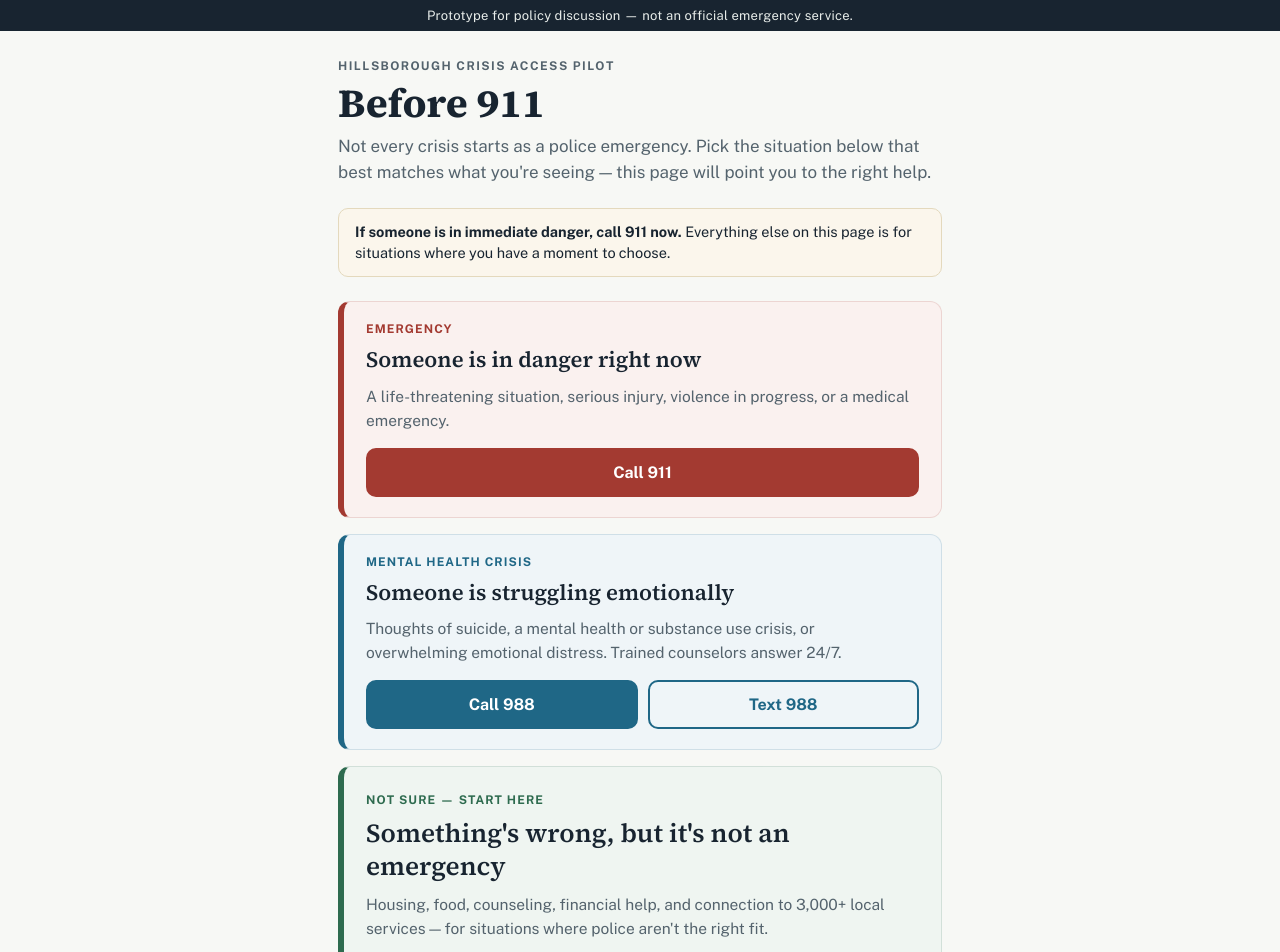
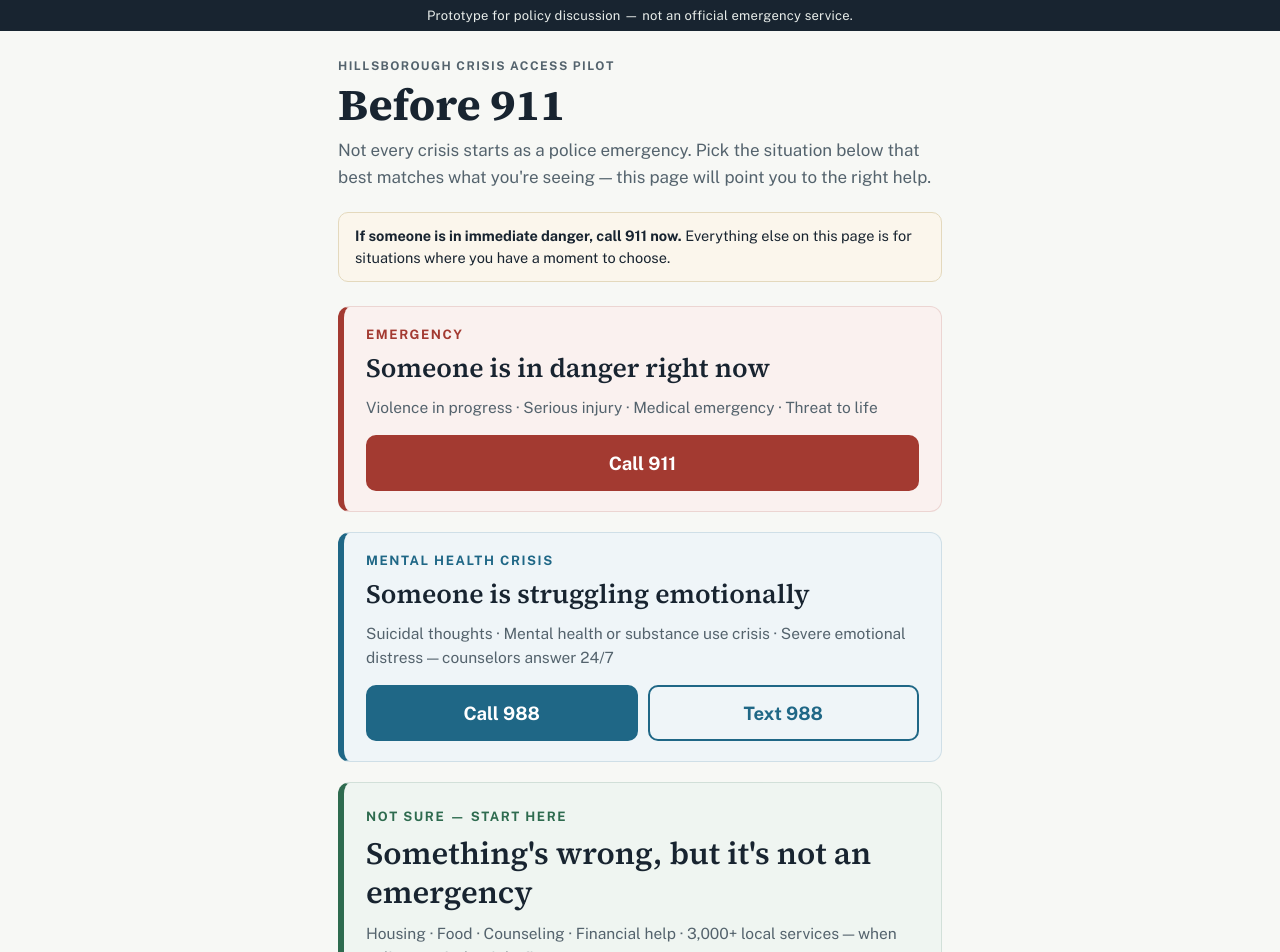
Before and after one commit to piercebhunt/before-911, a React (Vite) app: page / in a window 1280 px wide. Shown: the top 952 px of the page. Built offline with nearby package versions, Linux system fonts and the light colour scheme.

Commit message:
Increase visual hierarchy and scannability per user feedback

```diff
--- a/src/App.css
+++ b/src/App.css
@@ -78,7 +78,7 @@ button:focus-visible {
 
 .header__title {
   font-family: var(--font-display);
-  font-size: 40px;
+  font-size: 44px;
   font-weight: 700;
   margin: 0 0 8px;
   line-height: 1.1;
@@ -106,7 +106,7 @@ button:focus-visible {
 .pathways {
   display: flex;
   flex-direction: column;
-  gap: 16px;
+  gap: 20px;
 }
 
 .pathway {
@@ -143,9 +143,9 @@ button:focus-visible {
 }
 
 .pathway__eyebrow {
-  font-size: 12px;
+  font-size: 13px;
   font-weight: 700;
-  letter-spacing: 0.09em;
+  letter-spacing: 0.12em;
   text-transform: uppercase;
 }
 
@@ -155,14 +155,14 @@ button:focus-visible {
 
 .pathway__situation {
   font-family: var(--font-display);
-  font-size: 22px;
+  font-size: 26.5px;
   font-weight: 600;
   margin: 0;
   line-height: 1.25;
 }
 
 .pathway--primary .pathway__situation {
-  font-size: 26px;
+  font-size: 31px;
 }
 
 .pathway__detail {
@@ -192,8 +192,8 @@ button:focus-visible {
   text-align: center;
   text-decoration: none;
   border-radius: 10px;
-  padding: 13px 20px;
-  font-size: 16px;
+  padding: 15px 23px;
+  font-size: 18.5px;
   font-weight: 700;
   border: 2px solid currentColor;
   min-height: 44px;
--- a/src/App.jsx
+++ b/src/App.jsx
@@ -87,7 +87,7 @@ export default function App() {
             variant="emergency"
             eyebrow="Emergency"
             situation="Someone is in danger right now"
-            detail="A life-threatening situation, serious injury, violence in progress, or a medical emergency."
+            detail="Violence in progress · Serious injury · Medical emergency · Threat to life"
             actions={[{ label: "Call 911", href: "tel:911", solid: true }]}
           />
 
@@ -95,7 +95,7 @@ export default function App() {
             variant="lifeline"
             eyebrow="Mental health crisis"
             situation="Someone is struggling emotionally"
-            detail="Thoughts of suicide, a mental health or substance use crisis, or overwhelming emotional distress. Trained counselors answer 24/7."
+            detail="Suicidal thoughts · Mental health or substance use crisis · Severe emotional distress — counselors answer 24/7"
             actions={[
               { label: "Call 988", href: "tel:988", solid: true },
               { label: "Text 988", href: "sms:988" },
@@ -107,7 +107,7 @@ export default function App() {
             variant="guide"
             eyebrow="Not sure — start here"
             situation="Something's wrong, but it's not an emergency"
-            detail="Housing, food, counseling, financial help, and connection to 3,000+ local services — for situations where police aren't the right fit."
+            detail="Housing · Food · Counseling · Financial help · 3,000+ local services — when police aren't the right fit"
             actions={[
               { label: "Call 211", href: "tel:211", solid: true },
               ...(county.browse211Url
```
